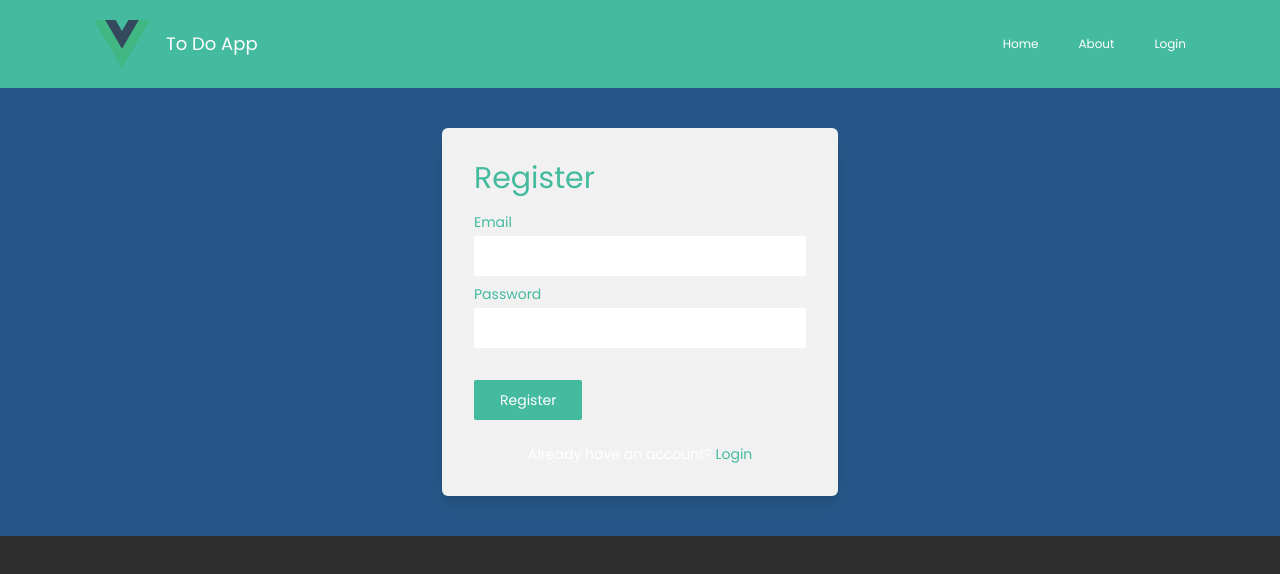
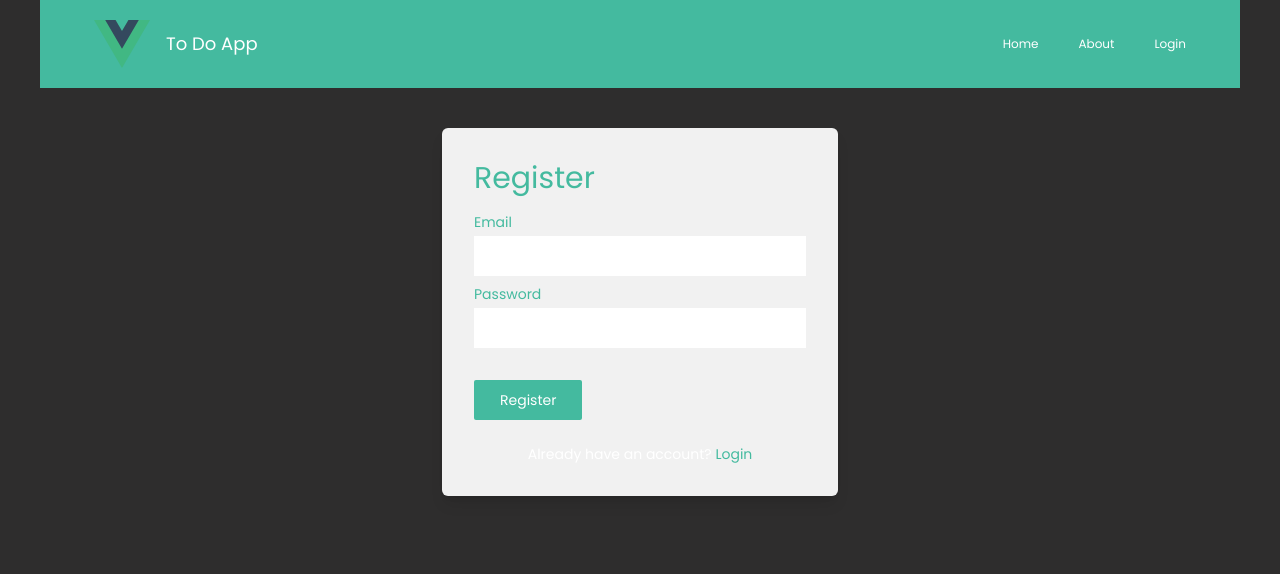
Before and after one commit to Odyseya/Project-Vue-App, a Vue app: page /register in a window 1280 px wide. Shown: the top 574 px of the page. Built offline with nearby package versions, Linux system fonts and the light colour scheme; the HTML template or start-up script is replaced by a standard one.

Commit message:
main.css cleanup

```diff
--- a/src/assets/main.css
+++ b/src/assets/main.css
@@ -4,21 +4,24 @@
 @tailwind components;
 @tailwind utilities;
 
-/* to chk later */
-
 #app {
-  max-width: 1280px;
+  max-width: 1200px;
   margin: 0 auto;
-  /* padding: 2rem; */
-  font-weight: normal;
-
-  background-color: var(--vt-c-blue-dark);
-  color: #ffffff;
+  /* font-weight: normal; */
+  /* background-color: var(--vt-c-blue-dark); */
+  /* color: #ffffff; */
+  display: flex;
+  flex-direction: column;
+  justify-content: flex-start;
+  /* align-items: center; */
+  /* zweza okno */
+  /* padding: 0 2rem; nav nie idzie full*/
 }
 
 @media (hover: hover) {
-  a:hover {
-    background-color: hsla(160, 100%, 37%, 0.2);
+  a:hover,
+  a:focus {
+    opacity: 0.6;
   }
 }
 
@@ -28,36 +31,26 @@
     place-items: center;
   } */
 }
-
-#app {
-  display: flex;
-  flex-direction: column;
-  justify-content: flex-start;
-  /* align-items: center; */
-  /* zweza okno */
-  /* padding: 0 2rem; nav nie idzie full*/
+.logout:hover {
+  opacity: 0.6;
 }
-
-/* ADD TO DELETE BUTTON */
 
 .btn {
   cursor: pointer;
-  /* background-color: #9c88ff; */
-  /* box-shadow: var(--box-shadow); */
-  color: #fff;
+  color: var(--vt-c-white);
   border: 0;
   display: inline-block;
-  margin: 10px 0 30px;
-  /* padding: 10px; */
+  margin: 10px 0 20px 2px;
+
   width: 110px;
-  font-size: 1rem;
   cursor: pointer;
-  line-height: 1.3rem;
-  padding: 2px 5px;
+
+  padding: 3px 5px;
+  font-size: 0.875rem;
+  line-height: 1.4rem;
 
   border-radius: 5px;
   transition: background-color 0.3s ease;
-  background-color: var(--vt-c-blue);
 }
 
 .btn:focus {
@@ -74,16 +67,3 @@
 .edit-btn {
   background-color: rgba(0, 110, 255, 0.603);
 }
-
-/*
-  position: absolute;
-  top: 50%;
-  left: 0;
-  transform: translate(-100%, -50%);
-  opacity: 0;
-  transition: opacity 0.3s ease;
-}
-
-.list li:hover .delete-btn {
-  opacity: 1;
-} */
```
